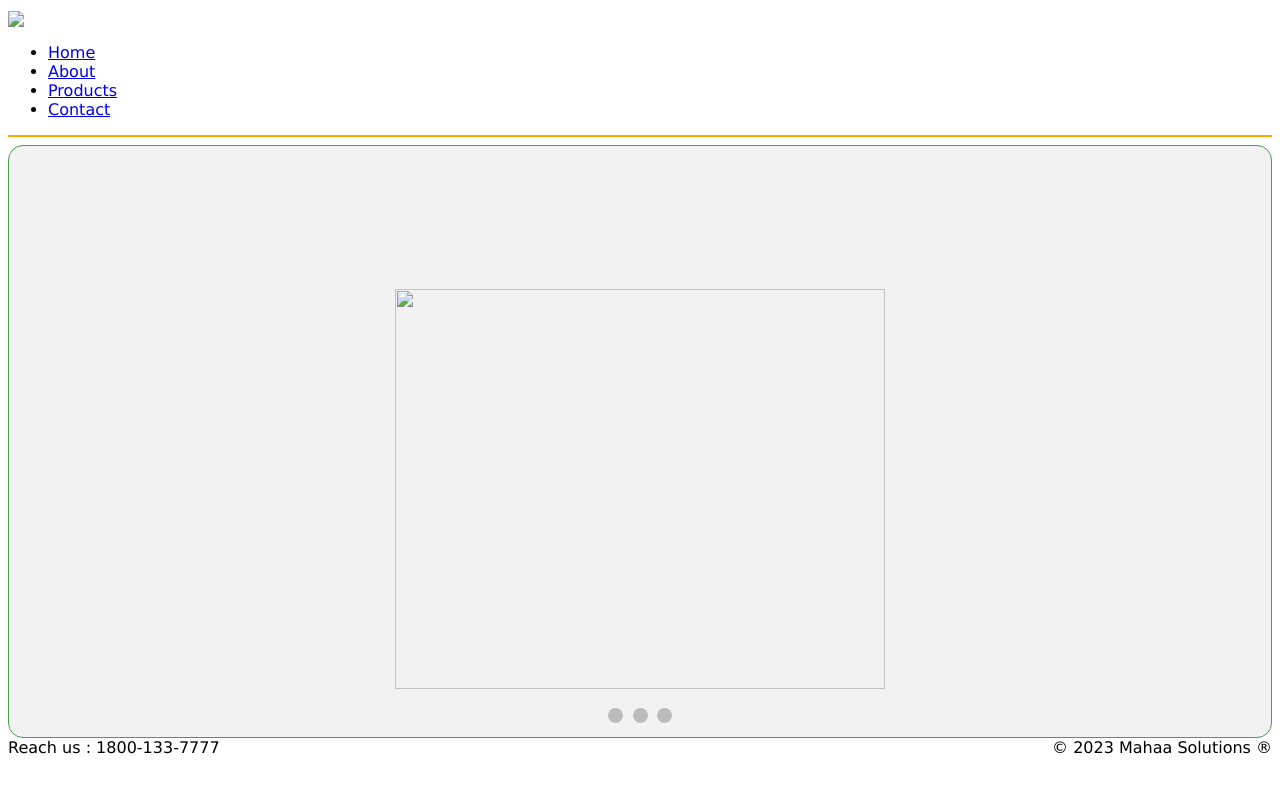
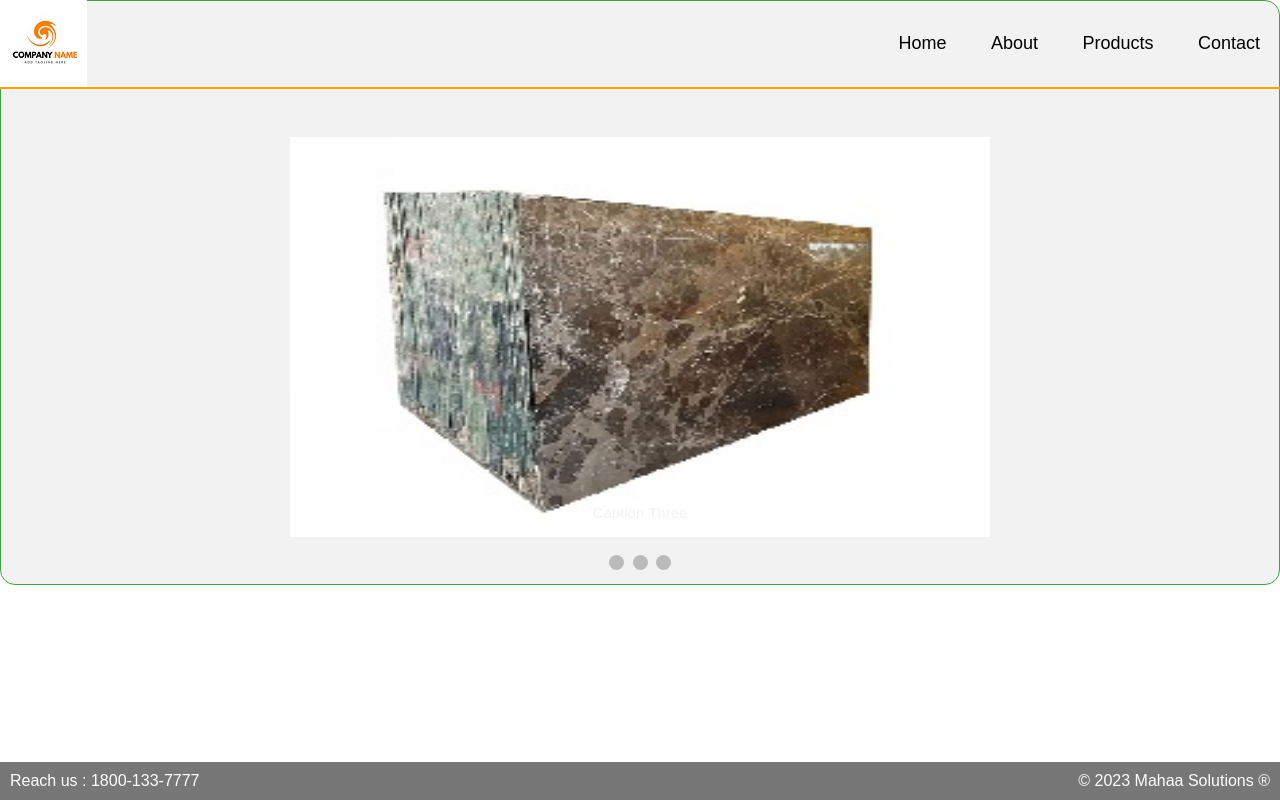
Before and after one commit to MaheshGitHubcom/JKMarbels, a plain HTML site: page Index.html in a window 1280 px wide. Drawn offline with Linux system fonts and the light colour scheme; the site is published under a folder, as on GitHub Pages, so addresses that start at the root find nothing.

Commit message:
corrected URLpath

```diff
--- a/Index.html
+++ b/Index.html
@@ -6,7 +6,7 @@
     <meta http-equiv="content-type" content="text/html; charset=utf-8">
     <meta name="viewport" content="width=device-width, initial-scale=1">
     <title>JK Granites</title>
-    <link rel="stylesheet" href="/Templates/CSS/style.css">
+    <link rel="stylesheet" href="Templates/CSS/style.css">
 </head>
 <style>
     * {
@@ -105,7 +105,7 @@
         <div id="header">
             <div class="container">
                 <nav>
-                    <img src="/Templates/Images/Samplelogo-resized.jpg" class="logo">
+                    <img src="Templates/Images/Samplelogo-resized.jpg" class="logo">
                     <ul>
                         <li><a href="Index.html">Home</a></li>
                         <li><a href="About.html">About</a></li>
@@ -131,20 +131,19 @@
             <!-- Full-width images with number and caption text -->
             <div class="mySlides fade">
                 <div class="numbertext">1 / 3</div>
-                <img src="/Templates/Images/Products/Img1.jpg" style="width:70%;height:400px;">
+                <img src="Templates/Images/Products/Img1.jpg" style="width:70%;height:400px;">
                 <div class="text">Caption Text</div>
             </div>
 
             <div class="mySlides fade">
                 <div class="numbertext">2 / 3</div>
-                <img src="/Templates/Images/Products/Img2.jpg" style="width:70%;height:400px;">
+                <img src="Templates/Images/Products/Img2.jpg" style="width:70%;height:400px;">
                 <div class="text">Caption Two</div>
             </div>
 
             <div class="mySlides fade">
                 <div class="numbertext">3 / 3</div>
-                <a href="About.html"> <img src="/Templates/Images/Products/Img3.jpg"
-                        style="width:70%;height:400px;"></a>
+                <a href="About.html"> <img src="Templates/Images/Products/Img3.jpg" style="width:70%;height:400px;"></a>
                 <div class="text">Caption Three</div>
             </div>
 
--- a/Templates/CSS/style.css
+++ b/Templates/CSS/style.css
@@ -8,7 +8,7 @@
 #header {
     width: 100%;
     height: auto;
-    background-image: url(Templates/Images/body-baground-img3.jpg);
+    background-image: Templates/Images/body-baground-img3.jpg;
     background-size: cover;
     background-position: center;
     position: fixed;
```
